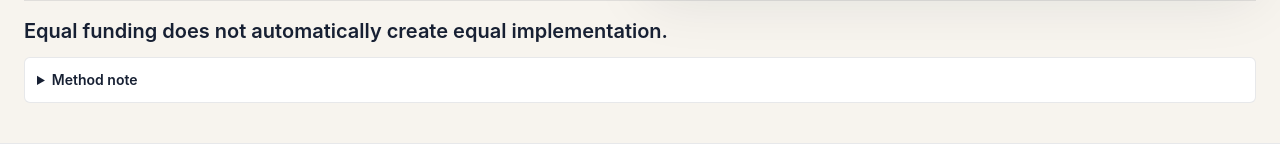
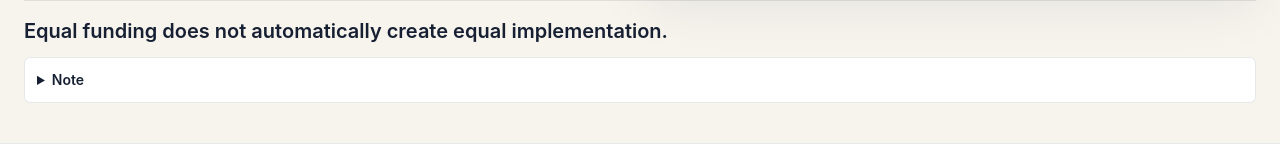
Before and after one commit to Kenny-Choww/HKU-POLI3148-Group, a React (Vite) app: page / in a window 1280 px wide. Shown: the part 758-918 px from the top of the page. Built offline with nearby package versions, Linux system fonts and the light colour scheme.

Commit message:
Rename summary text from 'Method note' to 'Note'

```diff
--- a/src/components/Layout.jsx
+++ b/src/components/Layout.jsx
@@ -215,7 +215,7 @@ export function CaveatBox({ children, tone = "amber" }) {
 export function MethodNote({ children }) {
   return (
     <details className="rounded-md border border-ink/10 bg-white p-3 text-sm text-muted">
-      <summary className="cursor-pointer font-semibold text-ink">Method note</summary>
+      <summary className="cursor-pointer font-semibold text-ink">Note</summary>
       <div className="mt-2 leading-relaxed">{children}</div>
     </details>
   );
```
